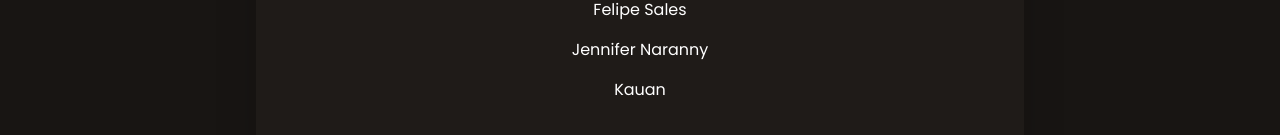
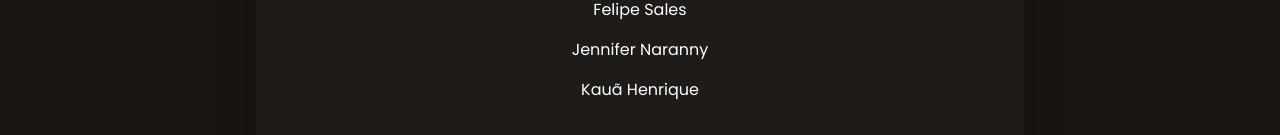
Before and after one commit to EcsedeiPedro/cpu-tree, a Next.js app: page / in a window 1280 px wide. Shown: the part 543-678 px from the top of the page. Built offline with nearby package versions, Linux system fonts and the light colour scheme.

Commit message:
chore: updating students data

```diff
--- a/src/view/home/mock-data.ts
+++ b/src/view/home/mock-data.ts
@@ -16,10 +16,7 @@ export const students: StudentsProps[] = [
     name: 'Jennifer Naranny',
   },
   {
-    name: 'Kauan',
-  },
-  {
-    name: 'Igor',
+    name: 'Kauã Henrique',
   },
   {
     name: 'Victor Nascimento',
@@ -28,9 +25,6 @@ export const students: StudentsProps[] = [
     name: 'Gabriel Barbosa',
   },
   {
-    name: 'Bruno Santa Maria',
-  },
-  {
     name: 'Loiane Silva',
   },
 ]
```
